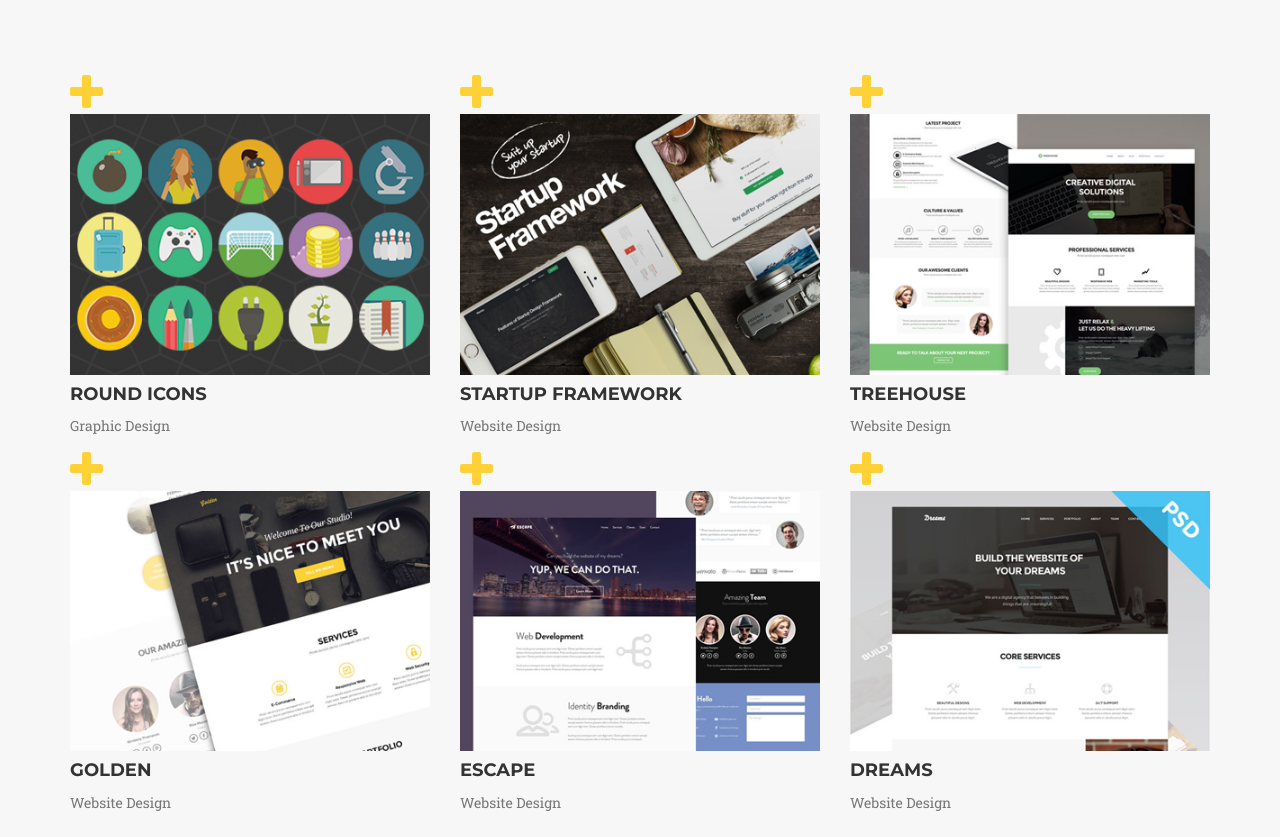
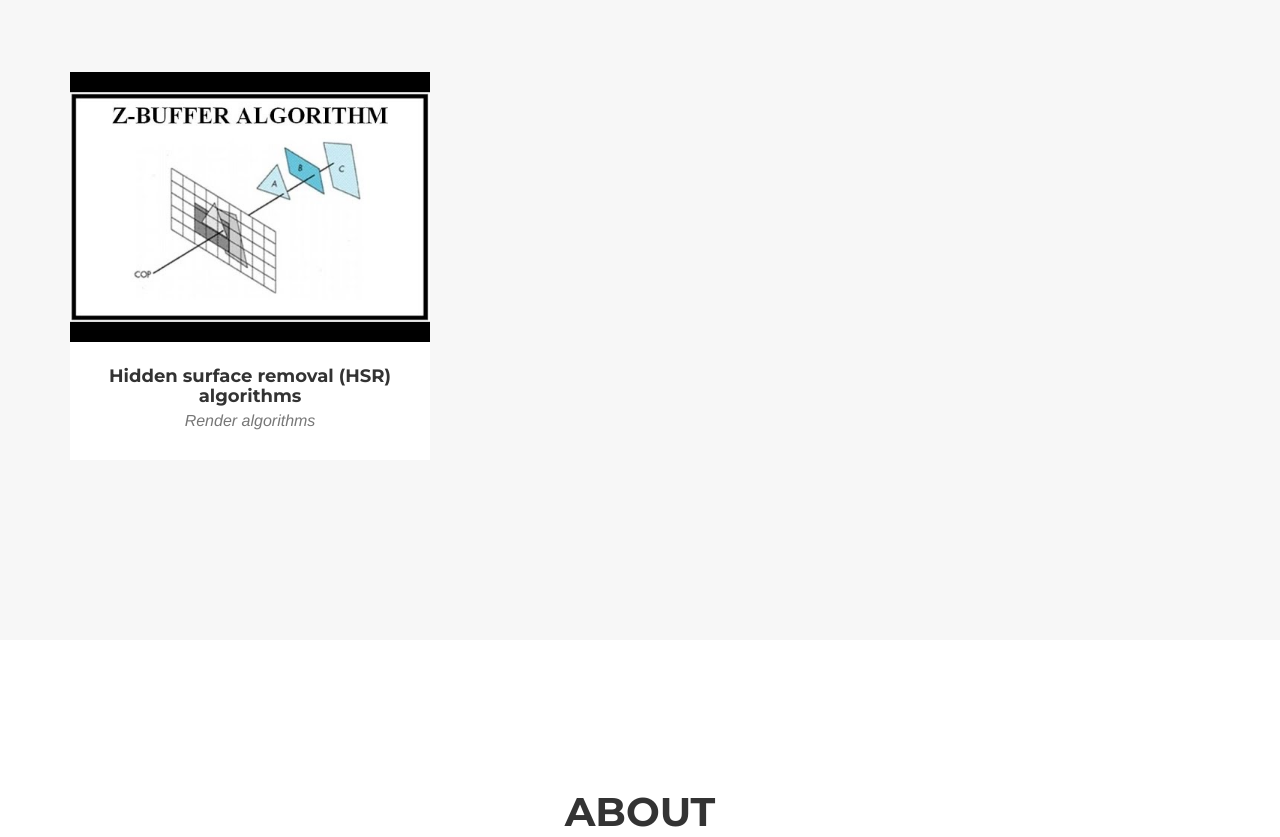
Before and after one commit to lfvalderrama/lfvalderrama.github.io, a plain HTML site: page index.html in a window 1280 px wide. Shown: the part 1866-2703 px from the top of the page. Drawn offline with Linux system fonts and the light colour scheme; a web font is replaced by a local one.

Commit message:
rebuilding site dom sep 24 13:57:05 -05 2017

```diff
--- a/index.html
+++ b/index.html
@@ -168,7 +168,7 @@
 </section>
 
       <!-- Portfolio Grid Section -->
-<section id="portfolio2" class="bg-light-gray">
+<section id="portfolio" class="bg-light-gray">
   <div class="container">
     <div class="row">
       <div class="col-lg-12 text-center">
@@ -187,91 +187,11 @@
               </div>
             </div>
 
-            <img src="https://lfvalderrama.github.io/img/portfolio2/roundicons-preview.png" class="img-responsive" alt="">
+            <img src="https://lfvalderrama.github.io/img/portfolio2/zBuffering-preview.png" class="img-responsive" alt="">
           </a>
           <div class="portfolio-caption">
-            <h4>Round Icons</h4>
-            <p class="text-muted">Graphic Design</p>
-          </div>
-        </div>
-
-        <div class="col-md-4 col-sm-6 portfolio-item">
-          <a href="#portfolio2Modal2" class="portfolio-link" data-toggle="modal">
-            <div class="portfolio-hover">
-              <div class="portfolio-hover-content">
-                <i class="fa fa-plus fa-3x"></i>
-              </div>
-            </div>
-
-            <img src="https://lfvalderrama.github.io/img/portfolio2/startup-framework-preview.png" class="img-responsive" alt="">
-          </a>
-          <div class="portfolio-caption">
-            <h4>Startup Framework</h4>
-            <p class="text-muted">Website Design</p>
-          </div>
-        </div>
-
-        <div class="col-md-4 col-sm-6 portfolio-item">
-          <a href="#portfolio2Modal3" class="portfolio-link" data-toggle="modal">
-            <div class="portfolio-hover">
-              <div class="portfolio-hover-content">
-                <i class="fa fa-plus fa-3x"></i>
-              </div>
-            </div>
-
-            <img src="https://lfvalderrama.github.io/img/portfolio2/treehouse-preview.png" class="img-responsive" alt="">
-          </a>
-          <div class="portfolio-caption">
-            <h4>Treehouse</h4>
-            <p class="text-muted">Website Design</p>
-          </div>
-        </div>
-
-        <div class="col-md-4 col-sm-6 portfolio-item">
-          <a href="#portfolio2Modal5" class="portfolio-link" data-toggle="modal">
-            <div class="portfolio-hover">
-              <div class="portfolio-hover-content">
-                <i class="fa fa-plus fa-3x"></i>
-              </div>
-            </div>
-
-            <img src="https://lfvalderrama.github.io/img/portfolio2/golden-preview.png" class="img-responsive" alt="">
-          </a>
-          <div class="portfolio-caption">
-            <h4>Golden</h4>
-            <p class="text-muted">Website Design</p>
-          </div>
-        </div>
-
-        <div class="col-md-4 col-sm-6 portfolio-item">
-          <a href="#portfolio2Modal4" class="portfolio-link" data-toggle="modal">
-            <div class="portfolio-hover">
-              <div class="portfolio-hover-content">
-                <i class="fa fa-plus fa-3x"></i>
-              </div>
-            </div>
-
-            <img src="https://lfvalderrama.github.io/img/portfolio2/escape-preview.png" class="img-responsive" alt="">
-          </a>
-          <div class="portfolio-caption">
-            <h4>Escape</h4>
-            <p class="text-muted">Website Design</p>
-          </div>
-        </div>
-
-        <div class="col-md-4 col-sm-6 portfolio-item">
-          <a href="#portfolio2Modal6" class="portfolio-link" data-toggle="modal">
-            <div class="portfolio-hover">
-              <div class="portfolio-hover-content">
-                <i class="fa fa-plus fa-3x"></i>
-              </div>
-            </div>
-
-            <img src="https://lfvalderrama.github.io/img/portfolio2/dreams-preview.png" class="img-responsive" alt="">
-          </a>
-          <div class="portfolio-caption">
-            <h4>Dreams</h4>
-            <p class="text-muted">Website Design</p>
+            <h4>Hidden surface removal (HSR) algorithms</h4>
+            <p class="text-muted">Render algorithms</p>
           </div>
         </div>
 
@@ -514,6 +434,39 @@
   </div>
 
 
+	<!-- Portfolio Modals2 -->
+
+  <div class="portfolio-modal modal fade" id="portfolio2Modal1" tabindex="-1" role="dialog" aria-hidden="true">
+    <div class="modal-content">
+      <div class="close-modal" data-dismiss="modal">
+        <div class="lr">
+          <div class="rl">
+          </div>
+        </div>
+      </div>
+      <div class="container">
+        <div class="row">
+          <div class="col-lg-8 col-lg-offset-2">
+            <div class="modal-body">
+              <h2>Hidden surface removal (HSR) algorithms</h2>
+              <p class="item-intro text-muted">Z Buffering</p>
+
+              <img class="img-responsive img-centered" src="https://lfvalderrama.github.io/img/portfolio2/zBuffering.png" alt="">
+              <p>zBuffering algorithm also called depth buffer algorithm is an algorithm designed to resolve the visibility problem, the principal idiea of this algorithm is while making rasteriation, to store the color and the depth in the pixel matrix, where the depth goes from 0(closest to the point of view) to 1(generally), this algorithm is usually implemented in hardware and OpenGL, the principal problem of this algorithm is that it requieres lots of memory, at least for a matrix WxL (number of pixel width and long). <br> In this algorithm to look for the depth of an image to be mapped to the projection plane, is used interpolation.<br> <br> <h3>Advantages and Disadvantages</h3><br> <h4>Advantages:</h3> -Simple to use<br> -Easy to implement<br> -Fast at execution time<br> -Does not matter the order to rasterize the poligons, the result is always the same <br> <h4>Disadvantages:</h4> -Uses a lot of memory<br> -Imposible to do transparent superfices with the original code.<br>
+<h3>Algorithm</h3><br> <h4>Basic idea:</h4><br> Rasterize every imput polygon<br> For every poligon find the deph (z value) by interpolation.<br> Save the smalles z or closest poligon in the pixels matrix.<br> After finish rasterizing every polygon, paint the color of every pixel, those should be the closest to the eye.<br> <br><h4>Pseudocode:</h4><br> First initialice pixel Matrix(z_buffer) with 1 (maximum depth value)<br><br> For  each polygon  { <br> for each pixel (x,y) inside the polygon projection area  {<br> if  (z_polygon_pixel(x,y) &lt; z_buffer(x,y) ) {<br> z_buffer(x,y) = z_polygon_pixel(x,y); <br> color_buffer(x,y) = polygon color at (x,y) <br> }<br> }<br> }<br></p>
+              <ul class="list-inline">
+                <li>: 2017-09-20</li>
+                <li>: Render algorithms</li>
+              </ul>
+              <button type="button" class="btn btn-primary" data-dismiss="modal"><i class="fa fa-times"></i> </button>
+            </div>
+          </div>
+        </div>
+      </div>
+    </div>
+  </div>
+
+
 
 
     <!-- jQuery -->
```
Also changed, not shown: img/portfolio2/zBuffering-preview.png (added), img/portfolio2/zBuffering.png (added).
